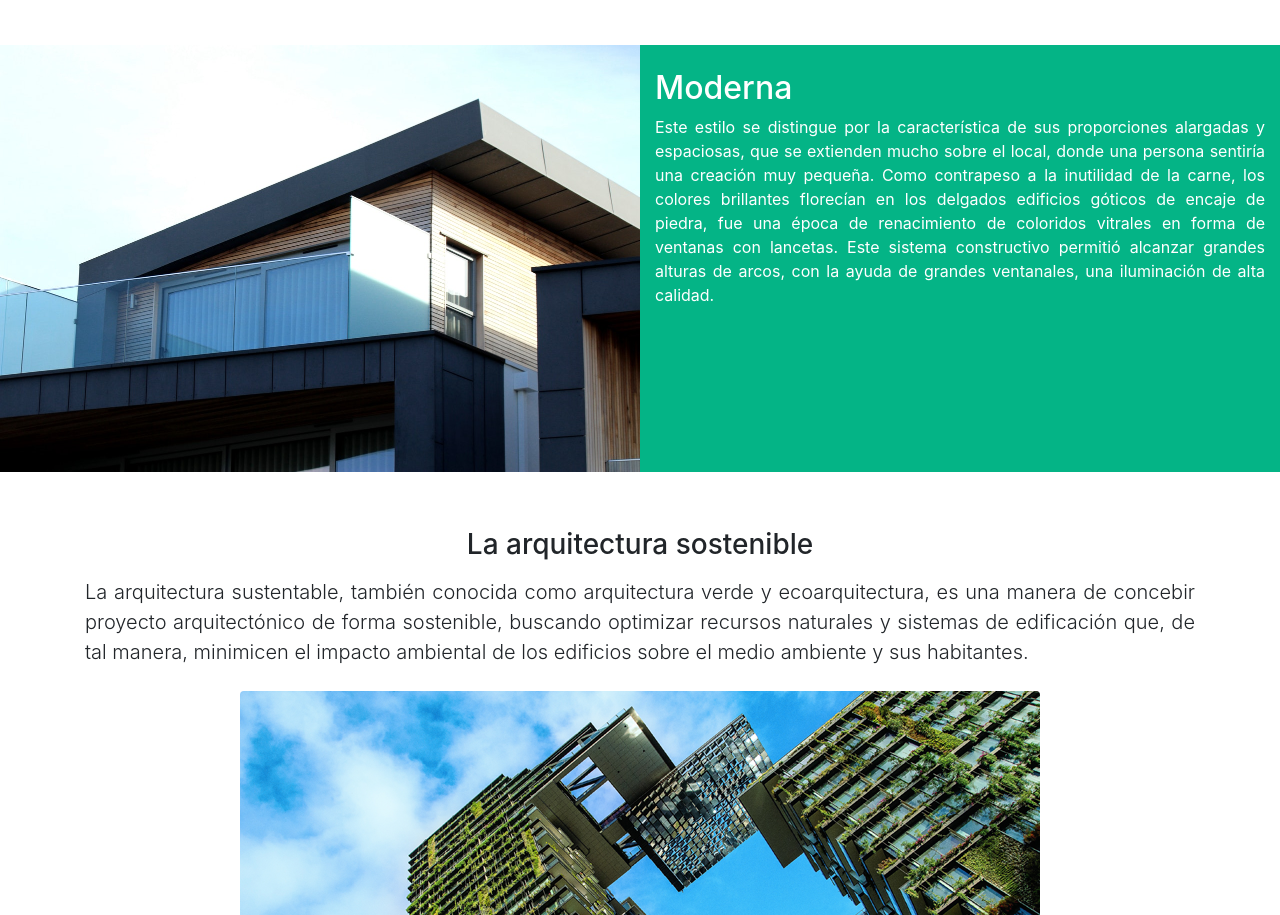
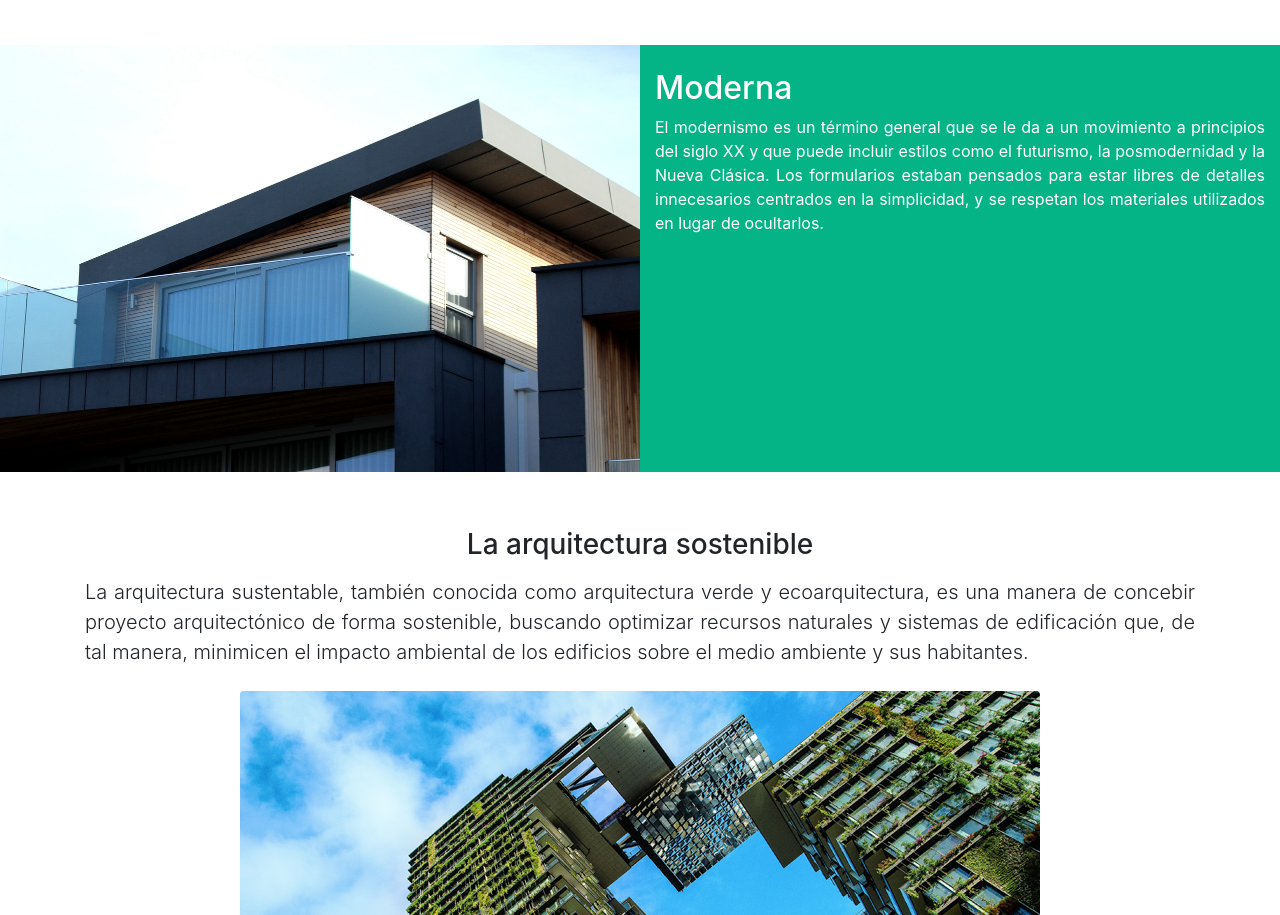
Before and after one commit to DanielSparza/Arquitectura, a plain HTML site: page docs/index.html in a window 1280 px wide. Shown: the part 1583-2498 px from the top of the page. Drawn offline with nearby package versions, Linux system fonts and the light colour scheme.

Commit message:
Update index.html

```diff
--- a/docs/index.html
+++ b/docs/index.html
@@ -138,13 +138,10 @@
                 </div>
                 <div class="col-lg-6 col-12 pt-4 pb-4 text-justify">
                     <h2>Moderna</h2>
-                    <p class="">Este estilo se distingue por la característica de sus proporciones alargadas
-                      y espaciosas, que se extienden mucho sobre el local, donde una persona sentiría
-                      una creación muy pequeña. Como contrapeso a la inutilidad de la carne, los colores
-                      brillantes florecían en los delgados edificios góticos de encaje de piedra,
-                      fue una época de renacimiento de coloridos vitrales en forma de ventanas con lancetas.
-                      Este sistema constructivo permitió alcanzar grandes alturas de arcos, con la ayuda de
-                      grandes ventanales, una iluminación de alta calidad.
+                    <p class="">El modernismo es un término general que se le da a un movimiento a principios
+                       del siglo XX y que puede incluir estilos como el futurismo, la posmodernidad y la Nueva Clásica.
+                        Los formularios estaban pensados para estar libres de detalles innecesarios centrados en la
+                        simplicidad, y se respetan los materiales utilizados en lugar de ocultarlos.
                     </p>
                 </div>
             </div>
```
